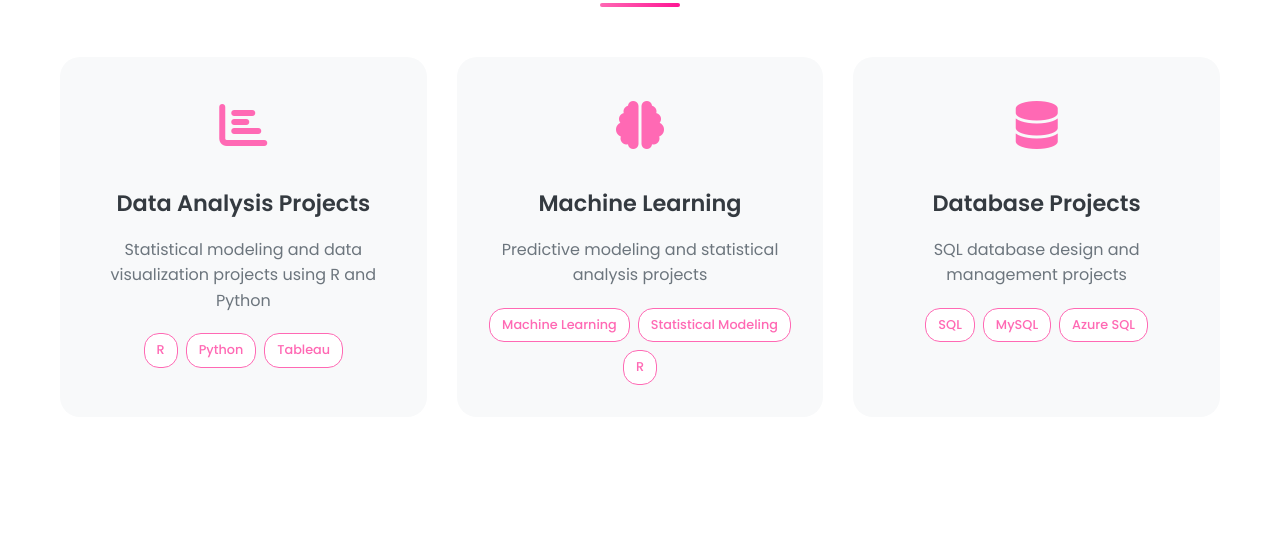
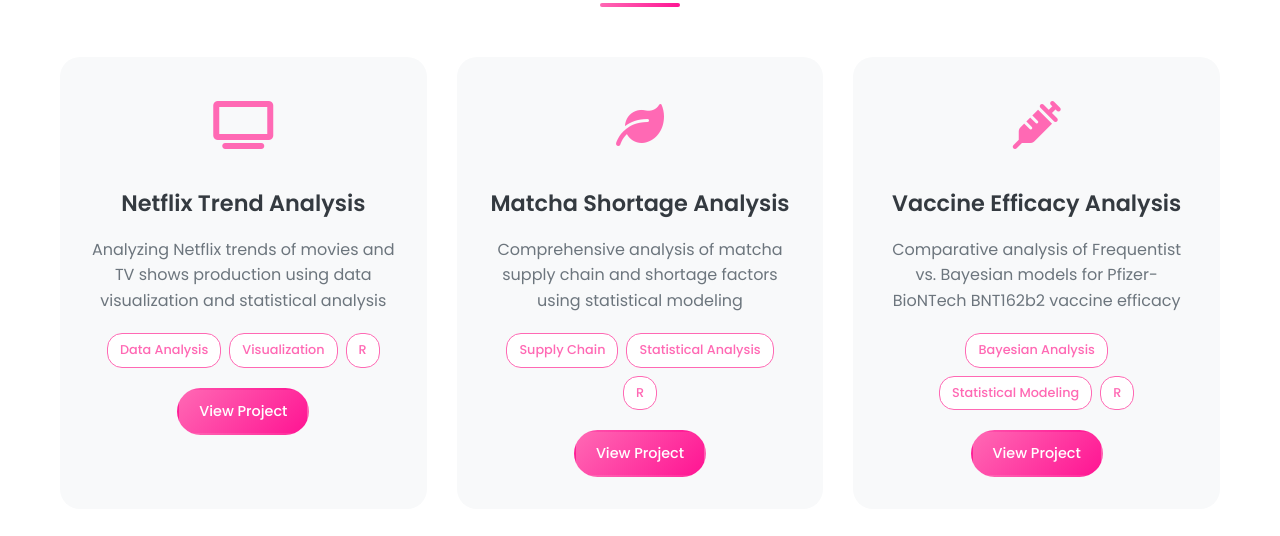
Before and after one commit to celinesachi04/personal, a plain HTML site: page index.html in a window 1280 px wide. Both pictures are taken after a click on the link "Projects". Shown: the part 237-773 px from the top of the page. Drawn offline with Linux system fonts and the light colour scheme.

Commit message:
update projects

```diff
--- a/index.html
+++ b/index.html
@@ -288,39 +288,81 @@
                     <div class="projects-grid">
                         <div class="project-card">
                             <div class="project-icon">
-                                <i class="fas fa-chart-bar"></i>
+                                <i class="fas fa-tv"></i>
                             </div>
-                            <h3>Data Analysis Projects</h3>
-                            <p>Statistical modeling and data visualization projects using R and Python</p>
+                            <h3>Netflix Trend Analysis</h3>
+                            <p>Analyzing Netflix trends of movies and TV shows production using data visualization and statistical analysis</p>
                             <div class="project-tags">
+                                <span class="project-tag">Data Analysis</span>
+                                <span class="project-tag">Visualization</span>
                                 <span class="project-tag">R</span>
-                                <span class="project-tag">Python</span>
-                                <span class="project-tag">Tableau</span>
                             </div>
+                            <a href="https://drive.google.com/file/d/1POi0AzrLKRk2Pez_9EIAwLscKTtIv58T/view?usp=sharing" target="_blank" class="project-link">View Project</a>
                         </div>
                         <div class="project-card">
                             <div class="project-icon">
-                                <i class="fas fa-brain"></i>
+                                <i class="fas fa-leaf"></i>
                             </div>
-                            <h3>Machine Learning</h3>
-                            <p>Predictive modeling and statistical analysis projects</p>
+                            <h3>Matcha Shortage Analysis</h3>
+                            <p>Comprehensive analysis of matcha supply chain and shortage factors using statistical modeling</p>
                             <div class="project-tags">
-                                <span class="project-tag">Machine Learning</span>
+                                <span class="project-tag">Supply Chain</span>
+                                <span class="project-tag">Statistical Analysis</span>
+                                <span class="project-tag">R</span>
+                            </div>
+                            <a href="https://drive.google.com/file/d/1a9ujI14pkpmrKZs-th04LLExfXNarDZP/view?usp=drive_link" target="_blank" class="project-link">View Project</a>
+                        </div>
+                        <div class="project-card">
+                            <div class="project-icon">
+                                <i class="fas fa-syringe"></i>
+                            </div>
+                            <h3>Vaccine Efficacy Analysis</h3>
+                            <p>Comparative analysis of Frequentist vs. Bayesian models for Pfizer-BioNTech BNT162b2 vaccine efficacy</p>
+                            <div class="project-tags">
+                                <span class="project-tag">Bayesian Analysis</span>
                                 <span class="project-tag">Statistical Modeling</span>
                                 <span class="project-tag">R</span>
                             </div>
+                            <a href="https://drive.google.com/file/d/1NCfffE5agpFrG9Ru8pMq8Lc-w7R3unbF/view?usp=drive_link" target="_blank" class="project-link">View Project</a>
                         </div>
                         <div class="project-card">
                             <div class="project-icon">
-                                <i class="fas fa-database"></i>
+                                <i class="fas fa-car-crash"></i>
                             </div>
-                            <h3>Database Projects</h3>
-                            <p>SQL database design and management projects</p>
+                            <h3>Traffic Safety Analysis</h3>
+                            <p>Analyzing how traffic accidents are influenced to improve road safety through data-driven insights</p>
                             <div class="project-tags">
-                                <span class="project-tag">SQL</span>
-                                <span class="project-tag">MySQL</span>
-                                <span class="project-tag">Azure SQL</span>
+                                <span class="project-tag">Data Analysis</span>
+                                <span class="project-tag">Safety Analysis</span>
+                                <span class="project-tag">R</span>
                             </div>
+                            <a href="https://drive.google.com/file/d/1QsmV3fVYacRjobyedBkMfNKS4XPHAMb4/view?usp=drive_link" target="_blank" class="project-link">View Project</a>
+                        </div>
+                        <div class="project-card">
+                            <div class="project-icon">
+                                <i class="fas fa-heartbeat"></i>
+                            </div>
+                            <h3>Health Symptoms Analysis</h3>
+                            <p>Analyzing fatigue and weakness symptoms over three months using time series analysis</p>
+                            <div class="project-tags">
+                                <span class="project-tag">Health Analytics</span>
+                                <span class="project-tag">Time Series</span>
+                                <span class="project-tag">R</span>
+                            </div>
+                            <a href="https://drive.google.com/file/d/1wz8CYg6W4r_UKTr3fdaQwoSEILZsaLmt/view?usp=drive_link" target="_blank" class="project-link">View Project</a>
+                        </div>
+                        <div class="project-card">
+                            <div class="project-icon">
+                                <i class="fas fa-clock"></i>
+                            </div>
+                            <h3>Time Series Analysis</h3>
+                            <p>Advanced time series modeling and forecasting techniques for temporal data analysis</p>
+                            <div class="project-tags">
+                                <span class="project-tag">Time Series</span>
+                                <span class="project-tag">Forecasting</span>
+                                <span class="project-tag">R</span>
+                            </div>
+                            <a href="https://drive.google.com/file/d/1c3qk8OS8DchymvBZKm5yCcXkBKdCOFO-/view?usp=drive_link" target="_blank" class="project-link">View Project</a>
                         </div>
                     </div>
                 </div>
--- a/styles.css
+++ b/styles.css
@@ -655,6 +655,28 @@ section {
     transform: translateY(-2px);
 }
 
+.project-link {
+    display: inline-block;
+    margin-top: 20px;
+    padding: 10px 20px;
+    background: var(--gradient-pink);
+    color: var(--white);
+    text-decoration: none;
+    border-radius: 25px;
+    font-weight: 500;
+    font-size: 0.9rem;
+    transition: all 0.3s ease;
+    border: 2px solid transparent;
+}
+
+.project-link:hover {
+    transform: translateY(-3px);
+    box-shadow: var(--shadow-hover);
+    border-color: var(--primary-pink);
+    background: var(--white);
+    color: var(--primary-pink);
+}
+
 /* Contact Section */
 .contact {
     background: var(--light-gray);
```
